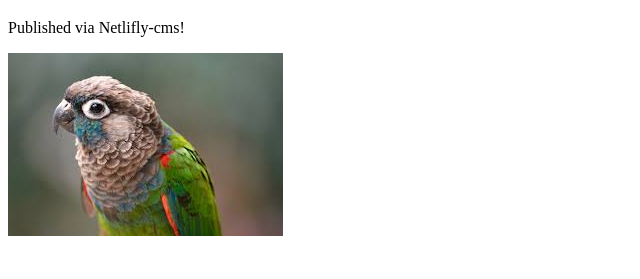
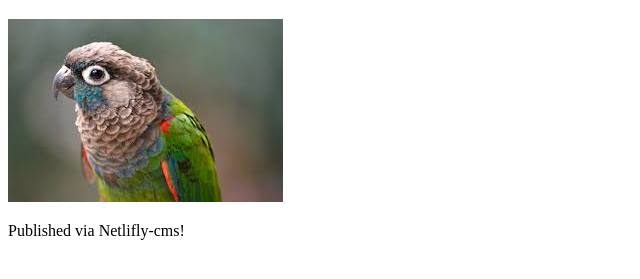
Before and after one commit to BobaBird/gatsby-contentful, a Gatsby site: page /posts/first-post-from-netlify/ in a window 1280 px wide. Shown: the part 95-374 px from the top of the page, without its empty margins (0-640 px from the left). Built offline with nearby package versions, Linux system fonts and the light colour scheme; Gatsby itself is replaced by a stand-in of ours.

Commit message:
Update Post “first-post-from-netlify”

```diff
--- a/src/posts/first-post-from-netlify.md
+++ b/src/posts/first-post-from-netlify.md
@@ -1,8 +1,8 @@
 ---
 title: First Post From Netlify
 date: '2018-08-27'
-image: /static/assets/conure-ex.jpg
+image: /assets/conure-ex.jpg
 ---
+![ConureBirb](/assets/conure-ex.jpg)
+
 Published via Netlifly-cms!
-
-![test-image](/assets/conure-ex.jpg)
```
